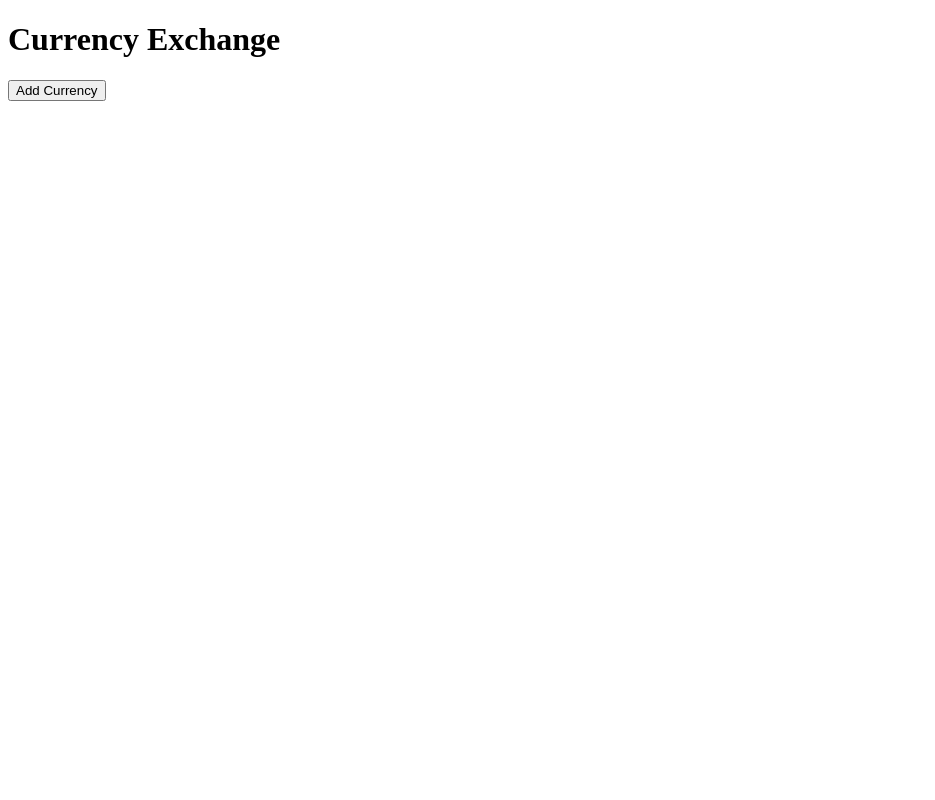
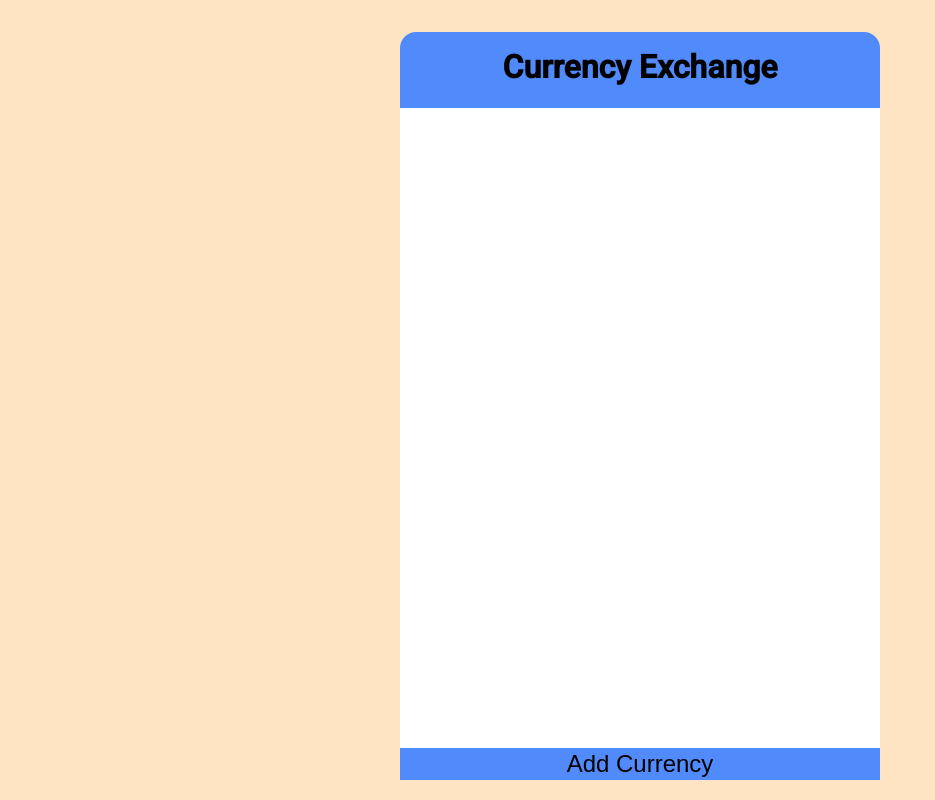
Before and after one commit to Stefanacef/Currency-Exchange, a plain HTML site: page index.html in a window 1280 px wide. Shown: the whole page, without its empty margins (0-935 px from the left). Drawn offline with Linux system fonts and the light colour scheme; no server answers.

Commit message:
Update index.html

```diff
--- a/index.html
+++ b/index.html
@@ -5,7 +5,7 @@
     <meta http-equiv="X-UA-Compatible" content="IE=edge" />
     <meta name="viewport" content="width=device-width, initial-scale=1.0" />
     <title>Currency Exchange</title>
-    <link rel="stylesheet" href="stryle.css" />
+    <link rel="stylesheet" href="style.css" />
   </head>
   <body>
     <div class="container">
```
